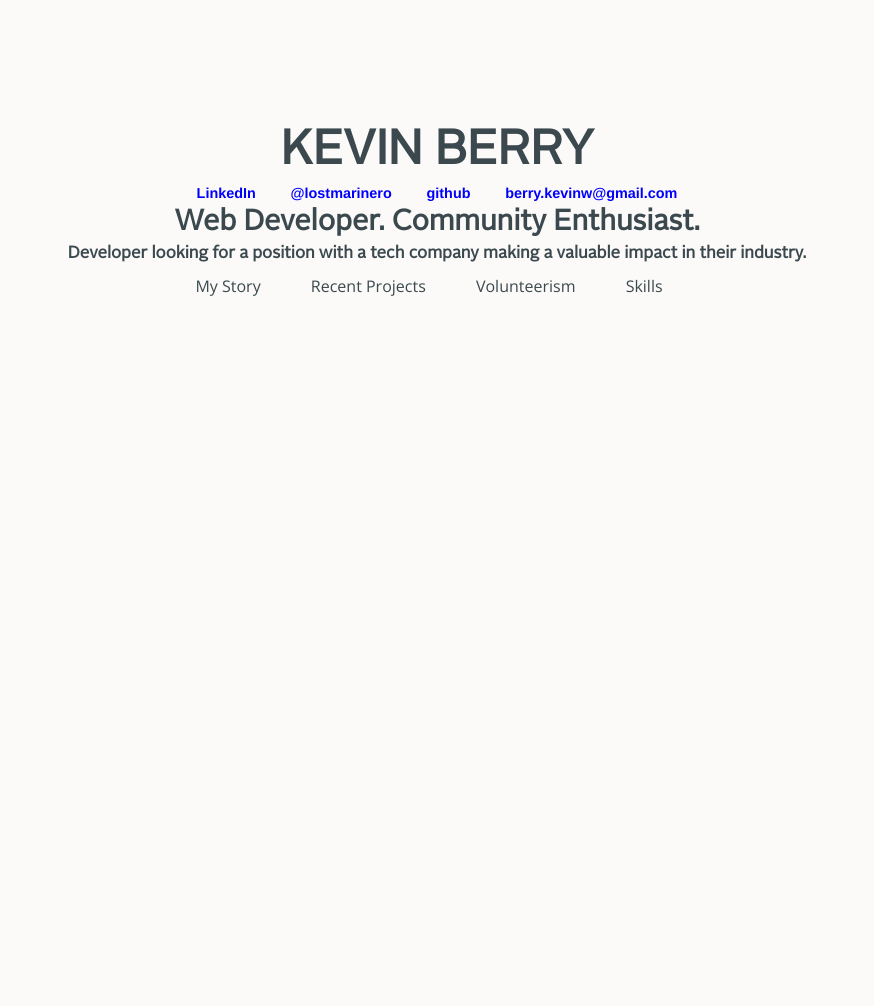
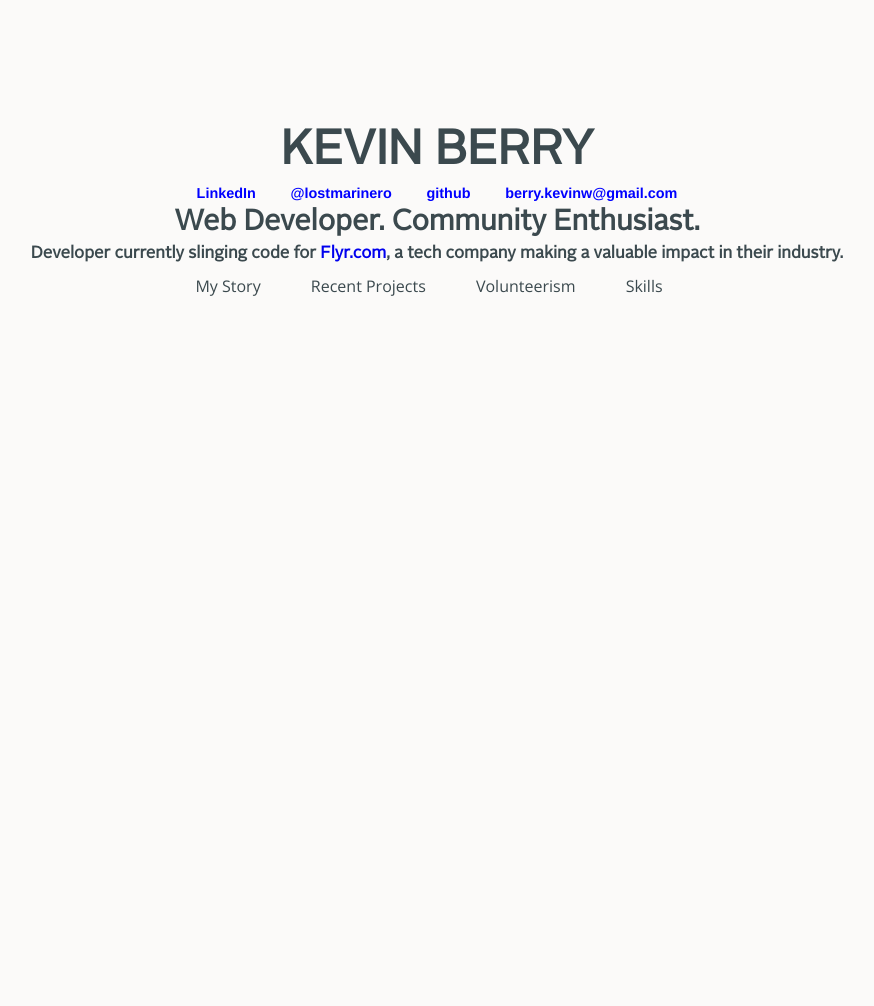
Before and after one commit to kbsail/kbsail-kbsail.github.io, a Jekyll site: the page built from index.html, in a window 1280 px wide. Shown: the whole page, without its empty margins (203-1077 px from the left). Built offline with Jekyll 4.4.1, drawn with Linux system fonts in a browser that asks for light colours; Markdown is read by kramdown in place of the engine named in the settings; some of the changed lines change nothing that is shown.

Commit message:
updated employment status

```diff
--- a/_includes/header.html
+++ b/_includes/header.html
@@ -30,5 +30,5 @@
     </nav>
 
     <h2>{{ page.tagline }}</h2>
-    <p>Developer looking for a position with a tech company making a valuable impact in their industry.</p>
+    <p>Developer currently slinging code for <a href="http://www.getflyr.com" alt="Get Flyr">Flyr.com</a>, a tech company making a valuable impact in their industry.</p>
   </div>
--- a/_includes/sections.html
+++ b/_includes/sections.html
@@ -12,20 +12,15 @@
 
     <h4>About me</h4>
     <ul>
-      <li>Former non-profit manager and recent Dev Bootcamp Graduate.</li>
+      <li>Web developer, former non-profit manager and big time fan of fun.</li>
       <li>My passion for coding and outreach enables me to connect with distinct communities.</li>
       <li>Coding’s ability to create large-scale change motivates my growth and daily learning.</li>
-    </ul>
-
-    <h4>Currently</h4>
-    <ul>
-      <li>I am searching for a position with a socially driven tech company.</li>
-      <li>My ideal work environment would support learning through collaborative, thought-driven development.</li>
     </ul>
 
     <h4>My interests</h4>
     <ul>
       <li>Supporting youth education and connecting the tech community with non-profits, an industry in need of innovative solutions.</li>
+      <li>Currently volunteering with <a href="http://www.missionbit.com">Mission Bit</a>, <a href="http://zen.coderdojo.com/dojo/25" alt="Coder Dojo SF">CoderDojoSF</a> and the <a href="http://www.sailalameda.org" alt="Alameda Community Sailing Center">Alameda Community Sailing Center</a>.</li>
     </ul>
 
     <br>
```
